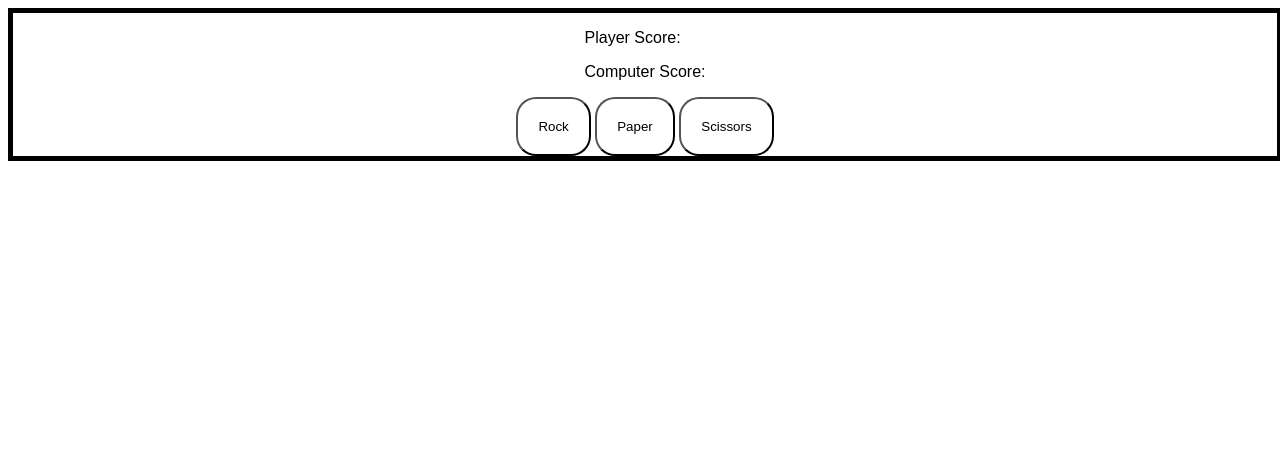
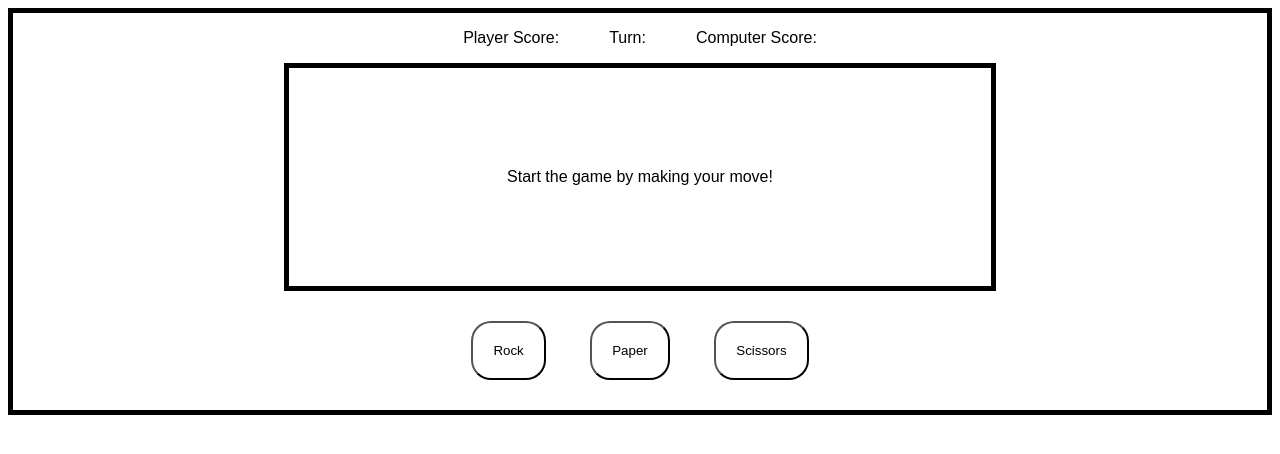
Before and after one commit to cwgillberg/rps, a plain HTML site: page index.html in a window 1280 px wide. Drawn offline with Linux system fonts and the light colour scheme.

Commit message:
Fixed stylesheet, added game code
Fixed the issue of auto-resizing gamescreen, stays the same size now
Fixed the sizing of the game class, now sizes according to flex values
Fixed space between buttons and between gameScore, playerScore and
turnCounter

TODO
Fix eventListener to only pass playerChoice
Evalutate game function
Finish updateScore / make new function

```diff
--- a/index.html
+++ b/index.html
@@ -10,16 +10,17 @@
 <body>
     <div class="game">
 
-        <div id="scoreboard">
+        <div class="scoreboard">
             <p id="playerScore">Player Score: </p>
+            <p id="turnCounter">Turn: </p>
             <p id="computerScore">Computer Score:</p>
         </div>
 
-        <div id="gamescreen">
-            <span id="msg"></span>
+        <div class="gamescreen">
+            <span id="msg">Start the game by making your move!</span>
         </div>
 
-        <div id="playground">
+        <div class="controls">
             <button id="rock">Rock</button>
             <button id="paper">Paper</button>
             <button id="scissors">Scissors</button>
--- a/script.js
+++ b/script.js
@@ -1,6 +1,10 @@
+'use strict';
+
 const buttons = document.querySelectorAll('button');
 const announcer = document.getElementById('msg');
-
+var playerScore = 0;
+var computerScore = 0;
+var turnCounter = 0;
 
 buttons.forEach((button) => {
     button.addEventListener('click', () => {
@@ -45,6 +49,22 @@ function playRound(playerSelection, computerSelection) {
 
 }
 
+function updateScore(who) {
+    if(who === "player") {
+        playerScore++;
+        let updateTarget = document.getElementById('playerScore');
+        updateTarget.textContent = "Player Score: `${playerScore}`";
+
+    } else if(who === "computer") {
+        computerScore++;
+        let updateTarget = document.getElementById('computerScore');
+        updateTarget.textContent = "Computer Score: `${computerScore}`";
+    }
+}
+
 function game(player, vom) {
+    while(turnCounter <= 5) {
+
+    }
 
 }
--- a/style.css
+++ b/style.css
@@ -1,20 +1,42 @@
 body {
-
+    display: flex;
     font-family: Arial, Helvetica, sans-serif;
 }
 
 .game {
     display: flex;
-    height: 100%;
-    width: 100%;
+    flex: 1 1 100%;
     flex-direction: column;
     border: 5px solid;
     flex-wrap: nowrap;
     align-items: center;
+
+}
+
+.scoreboard {
+    display: flex;
+    flex: 1 1 100%;
+    align-items:center;
+    gap: 50px;
+
+}
+
+.gamescreen {
+    border: 5px solid black;
+    padding: 100px 100px 100px 100px;
+    width: 40%;
+    text-align: center;
+}
+
+
+.controls {
+    margin: 30px 0px 30px 0px;
 }
 
 button {
     border-radius: 20px;
     background-color: white;
     padding: 20px 20px 20px 20px;
+    margin: 0px 20px 0px 20px;
+
 }
```
Also changed, not shown: 1 other file.
